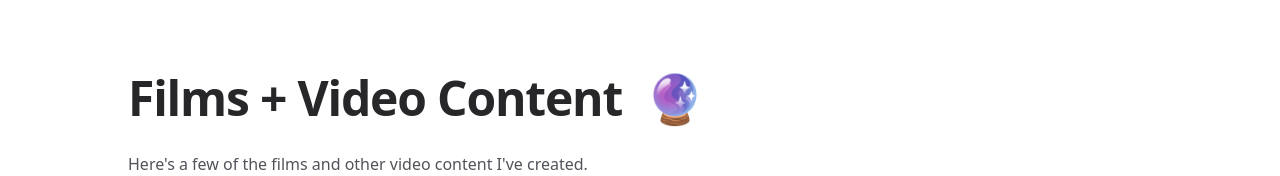
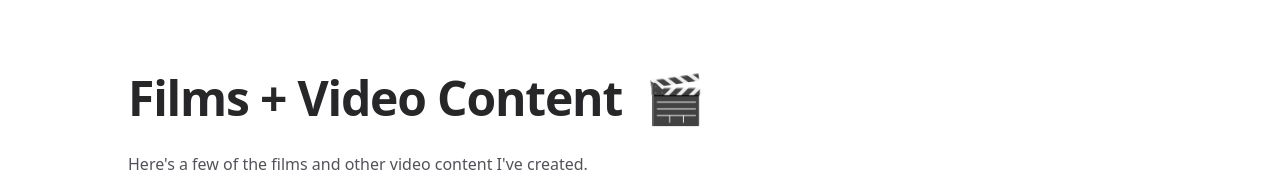
Before and after one commit to trevordcampbell/personal-site, a Next.js app: page /films in a window 1280 px wide. Shown: the part 122-298 px from the top of the page. Built offline with nearby package versions, Linux system fonts and the light colour scheme.

Commit message:
fix: emoji of films page updated to be correct

```diff
--- a/src/pages/films.tsx
+++ b/src/pages/films.tsx
@@ -34,7 +34,7 @@ export default function Films() {
         />
       </Head>
       <SimpleLayout
-        title="Films + Video Content 🔮"
+        title="Films + Video Content 🎬"
         intro="Here's a few of the films and other video content I've created."
       >
       <ul className="space-y-16">
```
